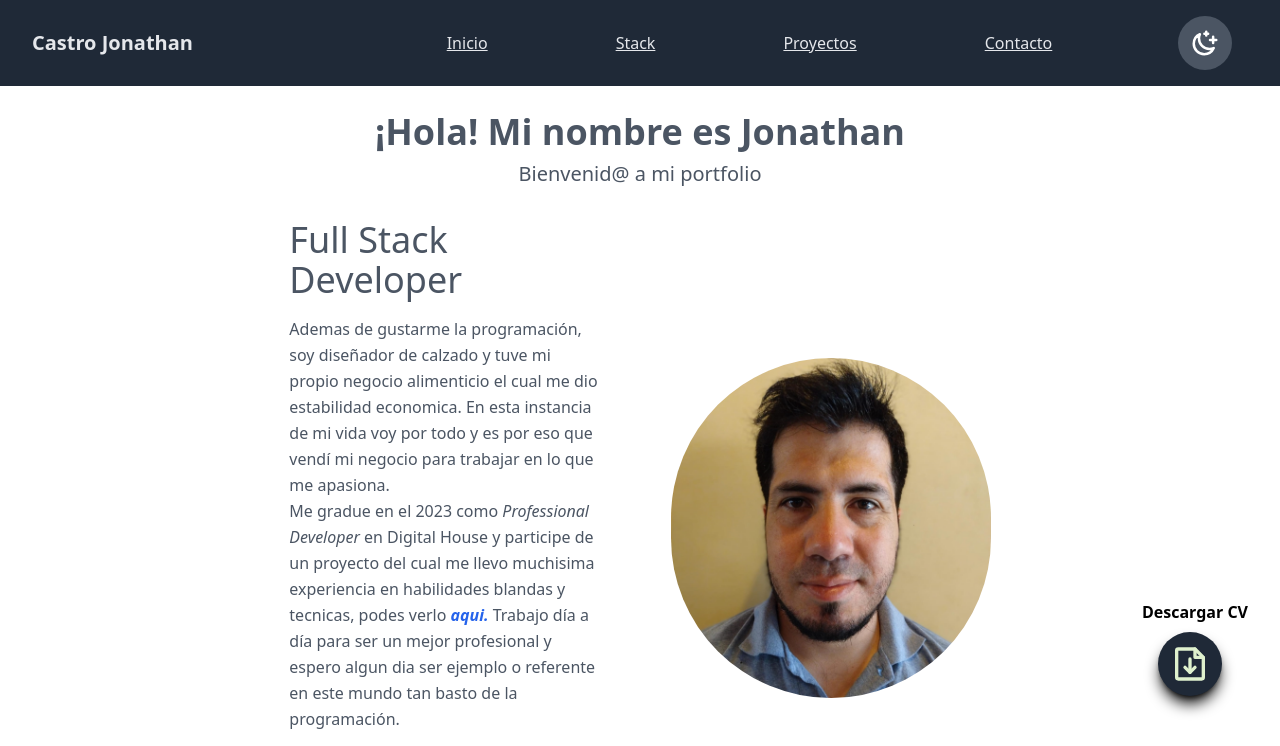
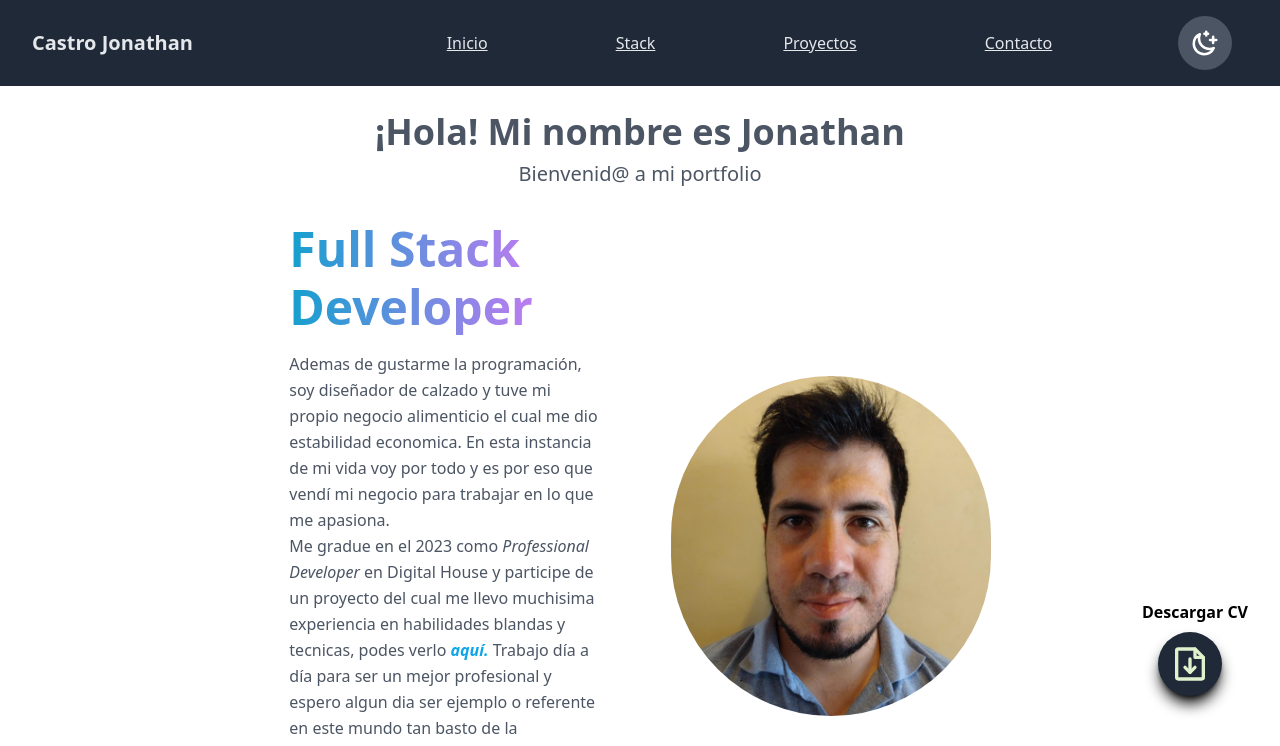
Before and after one commit to johnydeev/castro-jonathan-portfolio, a Next.js app: page / in a window 1280 px wide. Shown: the top 746 px of the page. Built offline with nearby package versions, Linux system fonts and the light colour scheme.

Commit message:
Gradient Css

```diff
--- a/src/app/globals.css
+++ b/src/app/globals.css
@@ -7,6 +7,14 @@ body {
 }
 .hamburg {
   display: none;
+}
+#gradient {
+      font-size: 48px;
+      font-weight: bold;
+      background: linear-gradient(to right, #14a0cf, #ea72f9);
+      -webkit-background-clip: text;
+      color: transparent;
+      line-height: 1.2;
 }
 
 @media (max-width: 1024px) {
--- a/src/components/AboutMe.jsx
+++ b/src/components/AboutMe.jsx
@@ -4,7 +4,7 @@ const AboutMe = () => {
   return (
     <>
     <div className="dark:text-white">
-        <h1 className="title-font sm:text-4xl text-3xl mb-4 font-medium text-gray-600 dark:text-slate-400">
+        <h1 id="gradient"  className="title-font sm:text-4xl text-3xl mb-4 font-medium text-gray-600 dark:text-slate-400">
           Full Stack Developer
         </h1>
         <div className="mb-6 leading-relaxed">
@@ -24,7 +24,7 @@ const AboutMe = () => {
               rel="noopener noreferrer"
             >
               <strong>
-                <i className=" text-blue-600">aqui.</i>
+                <i className=" text-sky-500">aquí.</i>
               </strong>
             </a>{" "}
             Trabajo día a día para ser un mejor profesional y espero algun dia ser
```
